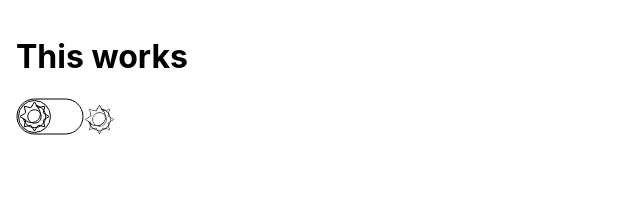
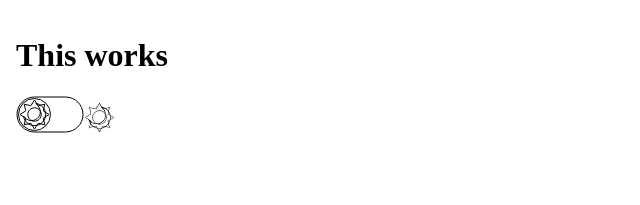
Before and after one commit to Kenramiscal1106/theme-toggle, a React (Create React App) app: page / in a window 1280 px wide. Shown: the top 205 px of the page, without its empty margins (0-640 px from the left). Built offline with nearby package versions, Linux system fonts and the light colour scheme.

Commit message:
updated styling: -removed boilerplate style -added new style

```diff
--- a/src/index.css
+++ b/src/index.css
@@ -1,13 +1,4 @@
-body {
-  margin: 0;
-  font-family: -apple-system, BlinkMacSystemFont, 'Segoe UI', 'Roboto', 'Oxygen',
-    'Ubuntu', 'Cantarell', 'Fira Sans', 'Droid Sans', 'Helvetica Neue',
-    sans-serif;
-  -webkit-font-smoothing: antialiased;
-  -moz-osx-font-smoothing: grayscale;
+#root {
+  width: 100%;
+  height: 100%;
 }
-
-code {
-  font-family: source-code-pro, Menlo, Monaco, Consolas, 'Courier New',
-    monospace;
-}
```
